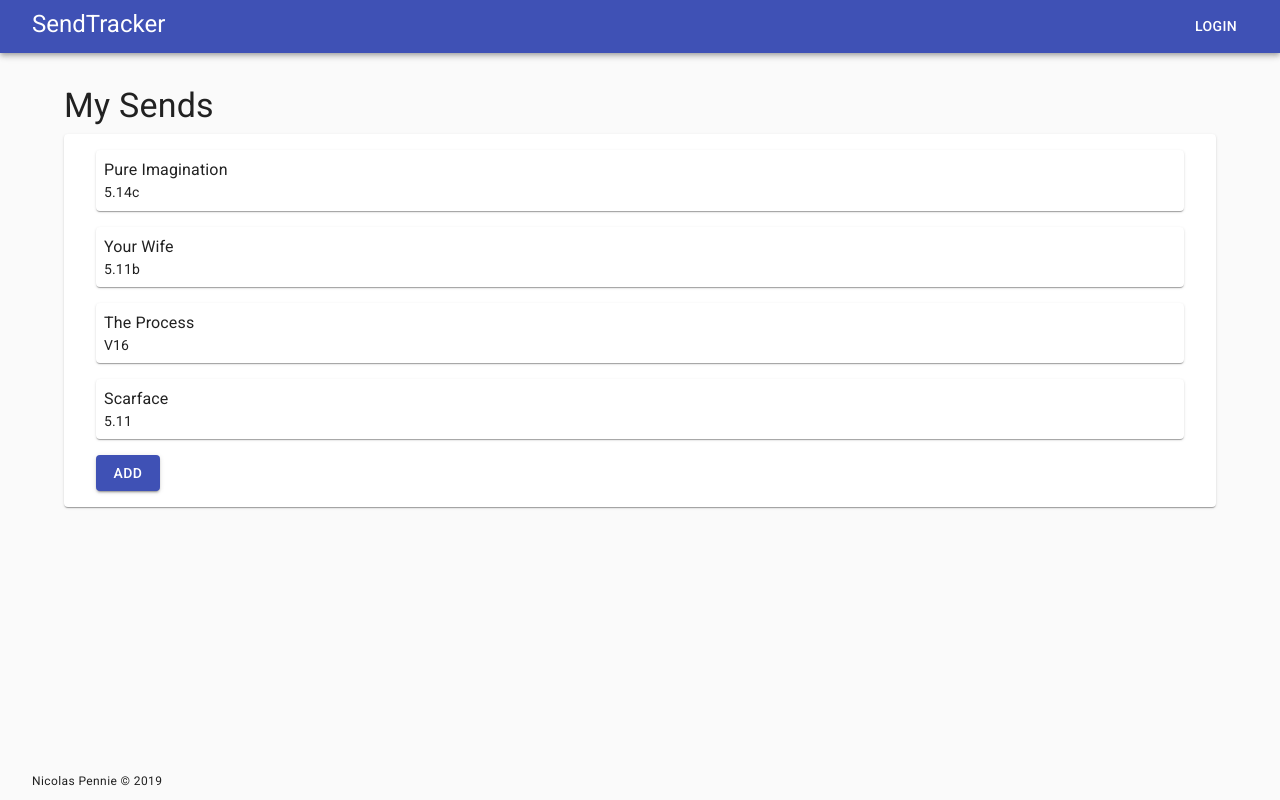
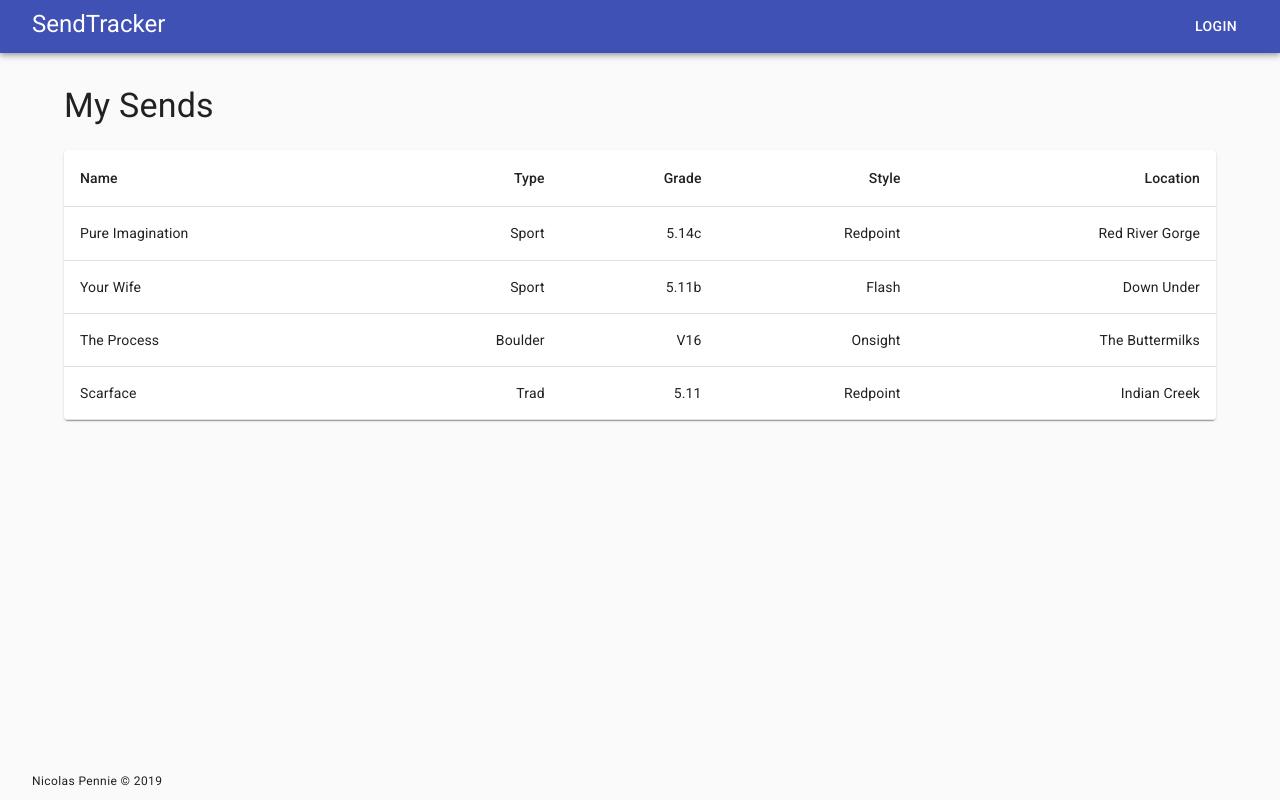
Before and after one commit to NicolasPennie/SendTracker, a Next.js app: page / in a window 1280 px wide. Built offline with nearby package versions, Linux system fonts and the light colour scheme.

Commit message:
Switch to MatieralUI table

```diff
--- a/src/components/home.js
+++ b/src/components/home.js
@@ -1,9 +1,12 @@
 import React from 'react';
 import Typography from '@material-ui/core/Typography';
-import Button from '@material-ui/core/Button';
-import Grid from '@material-ui/core/Grid';
 import Paper from '@material-ui/core/Paper';
-import { styled, makeStyles } from '@material-ui/core/styles';
+import Table from '@material-ui/core/Table';
+import TableBody from '@material-ui/core/TableBody';
+import TableCell from '@material-ui/core/TableCell';
+import TableHead from '@material-ui/core/TableHead';
+import TableRow from '@material-ui/core/TableRow';
+import { makeStyles } from '@material-ui/core/styles';
 
 /* TODO: Replace with TS Enum after migration */
 const SPORT = 'Sport';
@@ -53,33 +56,11 @@ const useStyles = makeStyles(theme => {
             paddingBottom: theme.spacing(1)
         },
         sendBox: {
-            paddingTop: theme.spacing(2),
-            paddingBottom: theme.spacing(2)
-        },
-        sendItem: {
-            marginLeft: theme.spacing(4),
-            marginRight: theme.spacing(4),
-            padding: theme.spacing(1)
+            marginTop: theme.spacing(2),
+            marginBottom: theme.spacing(2)
         }
     });
 });
-
-const Send = ({ send }) => {
-    const classes = useStyles();
-
-    return (
-        <Grid item>
-            <Paper className={classes.sendItem}>
-                <Typography variant="body1" align="left">
-                    {send.name}
-                </Typography>
-                <Typography variant="body2" align="left">
-                    {send.grade}
-                </Typography>
-            </Paper>
-        </Grid>
-    );
-};
 
 export default () => {
     const classes = useStyles();
@@ -90,14 +71,28 @@ export default () => {
                 My Sends
             </Typography>
             <Paper className={classes.sendBox}>
-                <Grid container spacing={2} direction="column">
-
-                    { sends.map(s => (<Send send={s} />)) }
-
-                    <Grid item className={classes.sendItem}>
-                        <Button variant="contained" color="primary">Add</Button>
-                    </Grid>
-                </Grid>
+                <Table>
+                    <TableHead>
+                        <TableRow>
+                            <TableCell>Name</TableCell>
+                            <TableCell align="right">Type</TableCell>
+                            <TableCell align="right">Grade</TableCell>
+                            <TableCell align="right">Style</TableCell>
+                            <TableCell align="right">Location</TableCell>
+                        </TableRow>
+                    </TableHead>
+                    <TableBody>
+                        {sends.map(s => (
+                            <TableRow key={`${s.name}-${s.location}`}>
+                                <TableCell component="th" scope="row">{s.name}</TableCell>
+                                <TableCell align="right">{s.type}</TableCell>
+                                <TableCell align="right">{s.grade}</TableCell>
+                                <TableCell align="right">{s.style}</TableCell>
+                                <TableCell align="right">{s.location}</TableCell>
+                            </TableRow>
+                        ))}
+                    </TableBody>
+                </Table>
             </Paper>
         </React.Fragment>
     );
```
